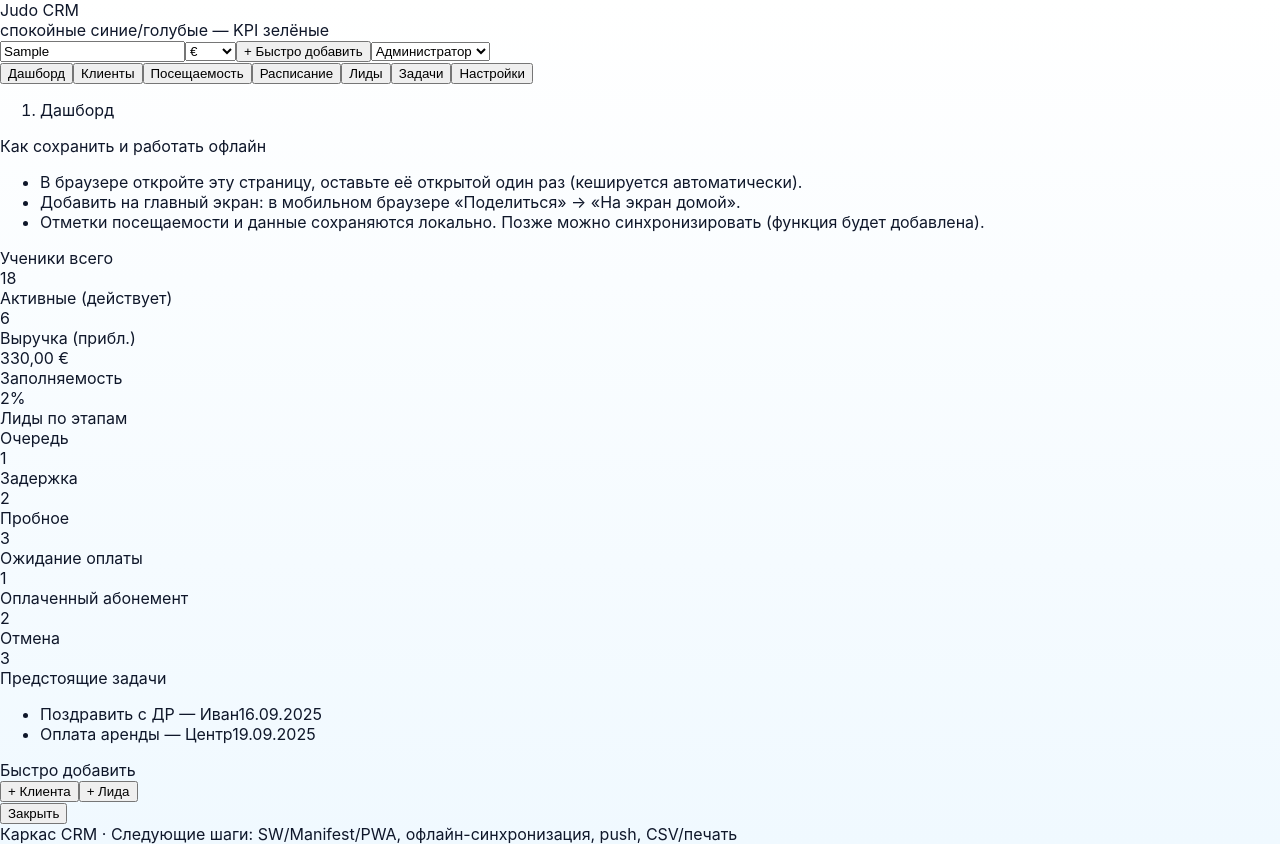
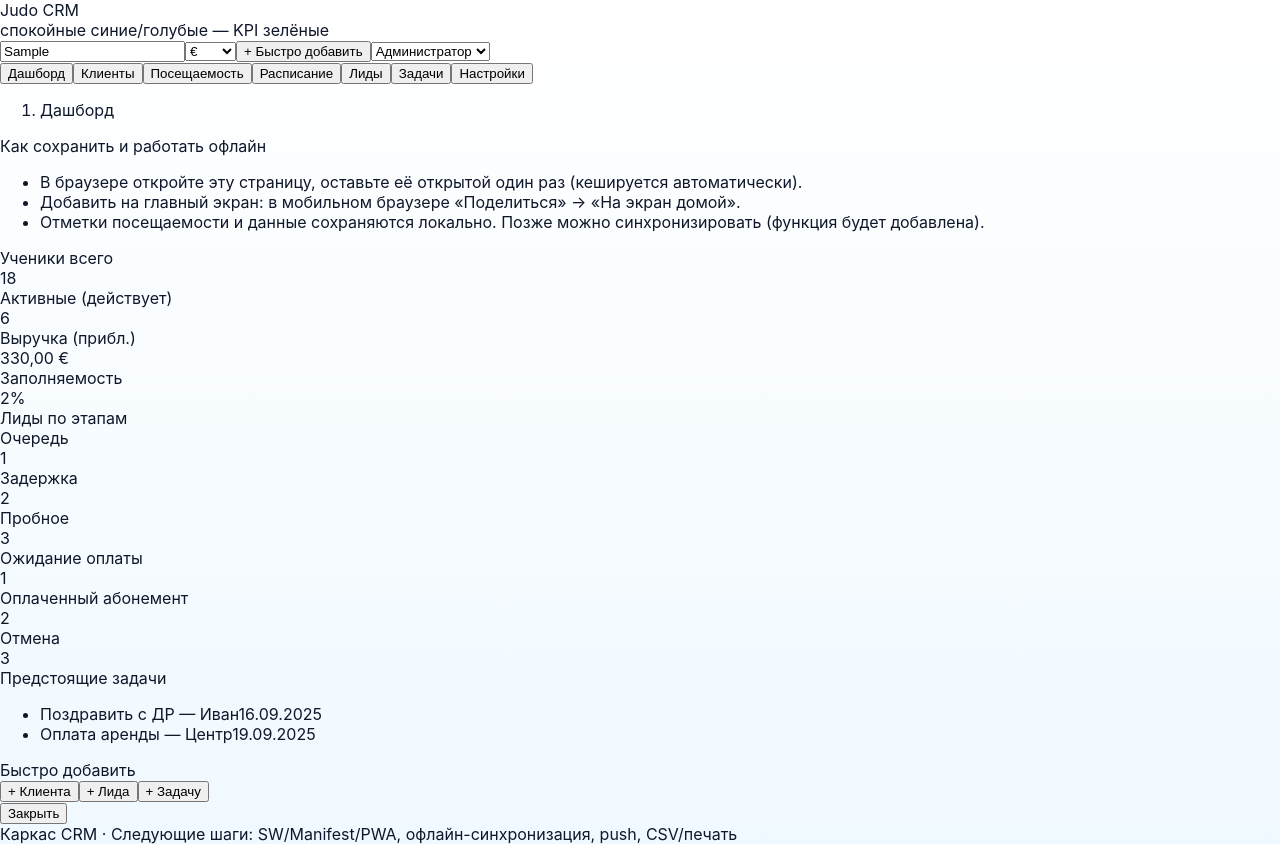
Before and after one commit to melikovgraf1-sys/judo-crm-2, a React (Create React App) app: page / in a window 1280 px wide. Both pictures are taken after typing "Sample" into the empty fields and a click on the button "+ Быстро добавить". Built offline with nearby package versions, Linux system fonts and the light colour scheme; the HTML template or start-up script is replaced by a standard one.

Commit message:
feat: add quick task creation

```diff
--- a/src/App.jsx
+++ b/src/App.jsx
@@ -888,7 +888,7 @@ function Toasts({ toasts }: { toasts: Toast[] }) {
 }
 
 // Быстрое добавление (демо)
-function QuickAddModal({ open, onClose, onAddClient, onAddLead }: { open: boolean; onClose: () => void; onAddClient: () => void; onAddLead: () => void }) {
+function QuickAddModal({ open, onClose, onAddClient, onAddLead, onAddTask }: { open: boolean; onClose: () => void; onAddClient: () => void; onAddLead: () => void; onAddTask: () => void }) {
   if (!open) return null;
   return (
     <div className="fixed inset-0 z-40 bg-black/30 flex items-center justify-center p-4">
@@ -897,6 +897,7 @@ function QuickAddModal({ open, onClose, onAddClient, onAddLead }: { open: boolea
         <div className="grid gap-2">
           <button onClick={onAddClient} className="px-3 py-2 rounded-lg bg-sky-600 text-white hover:bg-sky-700">+ Клиента</button>
           <button onClick={onAddLead} className="px-3 py-2 rounded-lg border border-slate-300 hover:bg-slate-50">+ Лида</button>
+          <button onClick={onAddTask} className="px-3 py-2 rounded-lg border border-slate-300 hover:bg-slate-50">+ Задачу</button>
         </div>
         <div className="flex justify-end">
           <button onClick={onClose} className="px-3 py-2 rounded-md border border-slate-300">Закрыть</button>
@@ -927,6 +928,11 @@ export default function App() {
     const l: Lead = { id: uid(), name: "Новый лид", source: "Instagram", stage: "Очередь", createdAt: todayISO(), updatedAt: todayISO() };
     const next = { ...db, leads: [l, ...db.leads] };
     setDB(next); saveDB(next); setQuickOpen(false); push("Лид создан", "success");
+  };
+  const addQuickTask = () => {
+    const t: TaskItem = { id: uid(), title: "Новая задача", due: todayISO(), status: "open" };
+    const next = { ...db, tasks: [t, ...db.tasks] };
+    setDB(next); saveDB(next); setQuickOpen(false); push("Задача создана", "success");
   };
 
   // Командная палитра (Ctrl/Cmd+K)
@@ -969,7 +975,7 @@ export default function App() {
         {activeTab === "settings" && can(ui.role, "settings") && <SettingsTab db={db} setDB={setDB} />}
       </main>
 
-      <QuickAddModal open={quickOpen} onClose={() => setQuickOpen(false)} onAddClient={addQuickClient} onAddLead={addQuickLead} />
+      <QuickAddModal open={quickOpen} onClose={() => setQuickOpen(false)} onAddClient={addQuickClient} onAddLead={addQuickLead} onAddTask={addQuickTask} />
       <Toasts toasts={toasts} />
 
       <footer className="text-xs text-slate-500 text-center py-6">Каркас CRM · Следующие шаги: SW/Manifest/PWA, офлайн-синхронизация, push, CSV/печать</footer>
```
